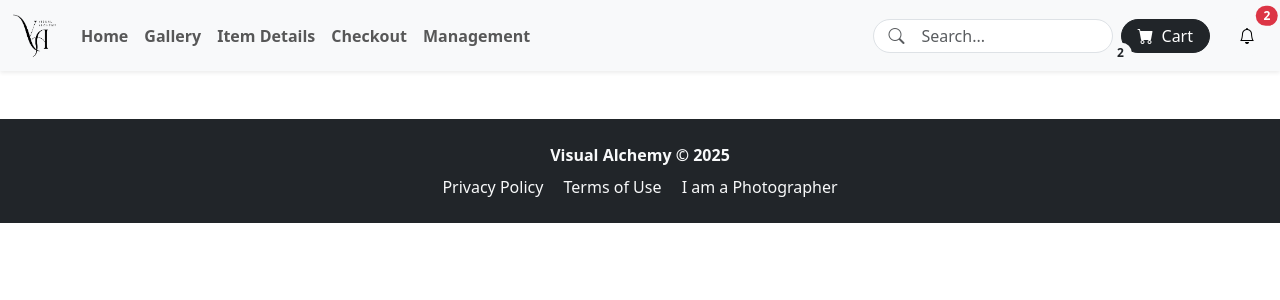
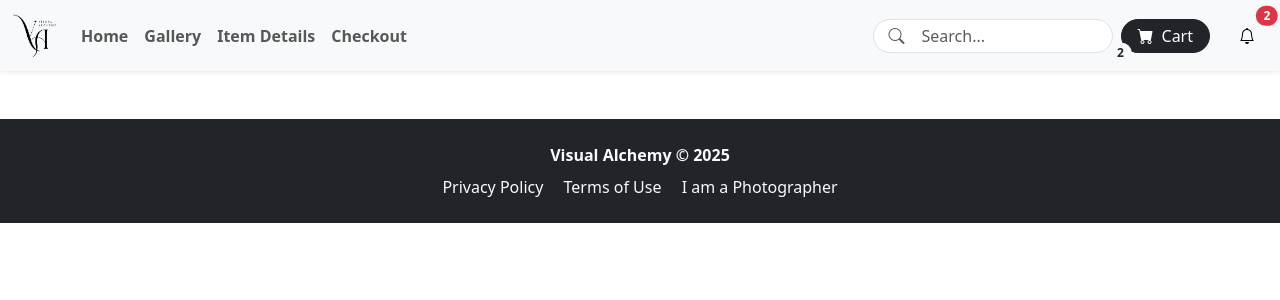
Before and after one commit to Jibitha0405/582_Assignment3, a Flask app: page /admin in a window 1280 px wide. Shown: the top 300 px of the page. Run offline with Flask 3, Linux system fonts and the light colour scheme.

Commit message:
head foot

```diff
--- a/project/templates/base.html
+++ b/project/templates/base.html
@@ -52,10 +52,6 @@
                     <li class="nav-item">
                         <a class="nav-link fw-semibold {% if request.endpoint == 'checkout' %}active text-primary{% endif %}"
                             href="{{ url_for('checkout') }}">Checkout</a>
-                    </li>
-                    <li class="nav-item">
-                        <a class="nav-link fw-semibold {% if request.endpoint == 'vendor_management' %}active text-primary{% endif %}"
-                            href="{{ url_for('vendor_management') }}">Management</a>
                     </li>
                 </ul>
 
```
